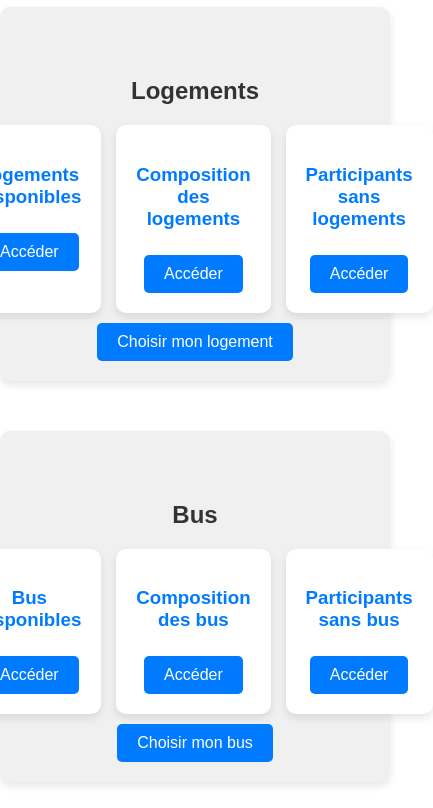
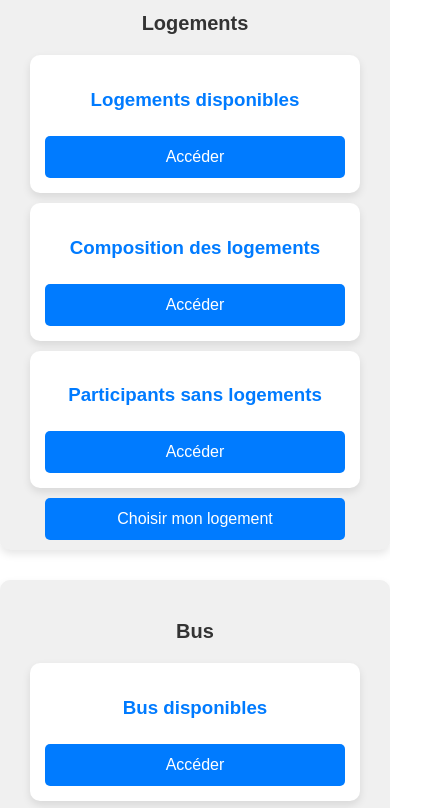
Before and after one commit to Quillianne/gestion-bus-et-logements, a plain HTML site: page index.html in a window 390 px wide. Shown: the part 130-938 px from the top of the page, 433 px wide, since content can reach past the window. Drawn offline with Linux system fonts and the light colour scheme.

Commit message:
Update index.html

```diff
--- a/index.html
+++ b/index.html
@@ -42,6 +42,7 @@
             justify-content: center;
             gap: 15px;
             margin-top: 20px;
+            flex-wrap: wrap; /* Permet aux boîtes de se placer correctement sur les petits écrans */
         }
         .small-box {
             background-color: #fff;
@@ -76,6 +77,58 @@
         }
         .button:hover {
             background-color: #0056b3;
+        }
+
+        /* Media queries pour rendre le design responsive */
+        @media (max-width: 768px) {
+            .big-box {
+                padding: 15px;
+                margin-bottom: 30px;
+            }
+            .small-box-container {
+                flex-direction: column;
+                align-items: center; /* Ajout pour centrer les boîtes */
+                gap: 10px;
+            }
+            .small-box {
+                width: 100%;
+                max-width: 350px;
+            }
+            .button {
+                width: 100%;
+                padding: 15px;
+                font-size: 18px;
+            }
+        }
+
+        @media (max-width: 480px) {
+            body {
+                padding: 10px;
+            }
+            h1 {
+                font-size: 24px;
+            }
+            h2 {
+                font-size: 20px;
+                margin-top: 30px;
+            }
+            .big-box {
+                padding: 10px;
+            }
+            .small-box {
+                width: 100%;
+                max-width: 300px;
+                padding: 15px;
+            }
+            .button {
+                font-size: 16px;
+                padding: 12px;
+                width: 100%;
+                max-width: 300px; /* Ajuster la taille du bouton pour correspondre aux petites boîtes */
+            }
+            .small-box-container {
+                align-items: center; /* Ajout pour centrer les boîtes */
+            }
         }
     </style>
 </head>
```
